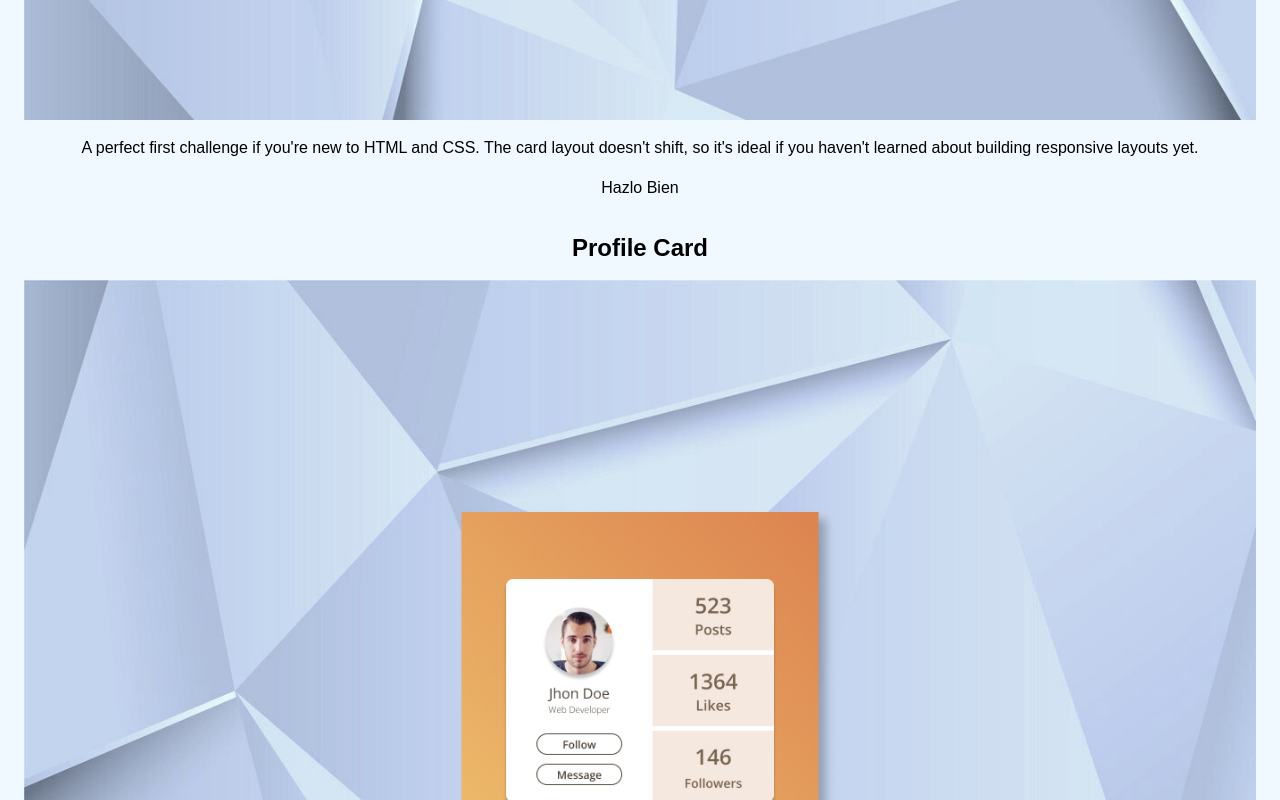
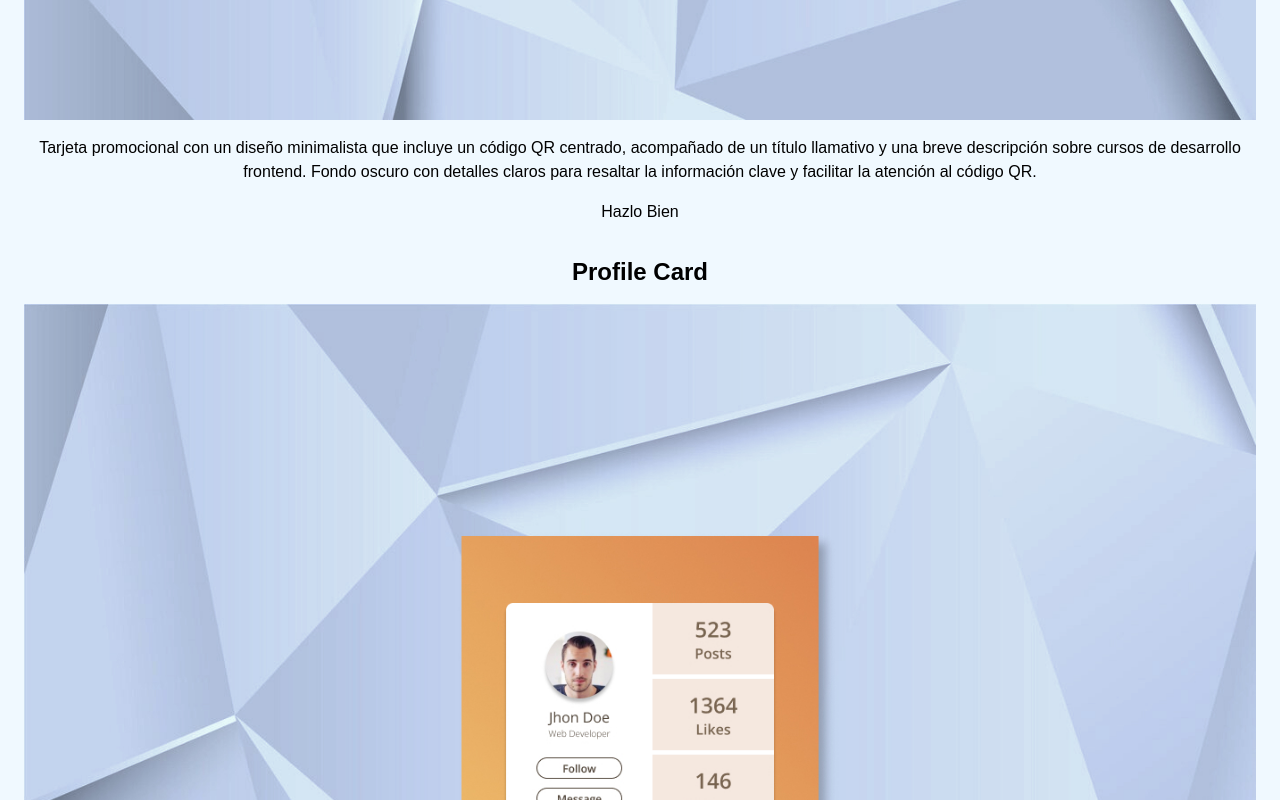
Before and after one commit to AprendeFrontend/aprende-frontend, a React (Vite) app: page /challenges in a window 1280 px wide. Shown: the part 1140-1940 px from the top of the page. Built offline with nearby package versions, Linux system fonts and the light colour scheme; no server answers.

Commit message:
Need fix data model URGENT!!

```diff
--- a/src/constants/challenges.js
+++ b/src/constants/challenges.js
@@ -2,7 +2,7 @@ const QR_CODE_COMPONENT = {
 	id: 'cc0721b5-4130-4324-851c-b3af98a37963',
 	name: 'QR code component',
 	description:
-		"A perfect first challenge if you're new to HTML and CSS. The card layout doesn't shift, so it's ideal if you haven't learned about building responsive layouts yet.",
+		'Tarjeta promocional con un diseño minimalista que incluye un código QR centrado, acompañado de un título llamativo y una breve descripción sobre cursos de desarrollo frontend. Fondo oscuro con detalles claros para resaltar la información clave y facilitar la atención al código QR.',
 	image: '/assets/images/challenges/qr-code.jpg',
 	requirements: 'Hazlo Bien'
 };
@@ -43,9 +43,13 @@ const PRICE_TABLES = {
 	requirements: 'Hazlo Bien'
 };
 
-const TRAINEE = [QR_CODE_COMPONENT, PROFILE_CARD];
-const JUNIOR = [PRICE_TABLES, PRODUCT_CARD];
-const MIDDLE = [BLACK_PLATE];
-const ADVANCED = [];
+export const CHALLENGES = {
+	0: {
+		0: [QR_CODE_COMPONENT, PROFILE_CARD],
+		1: [PRICE_TABLES, PRODUCT_CARD],
+		2: [BLACK_PLATE],
+		3: []
+	}
+};
 
-export const CHALLENGES = [TRAINEE, JUNIOR, MIDDLE, ADVANCED];
+// export const CHALLENGES = [HTML_CSS_CHALLENGES];
--- /dev/null
+++ b/src/constants/state-constants.js
@@ -0,0 +1,9 @@
+export const CHALLENGES_VALUES = {
+	HTML_CSS: 0,
+	JAVASCRIPT: 1,
+	REACT: 2,
+	TRAINEE: 0,
+	JUNIOR: 1,
+	MIDDLE: 2,
+	ADVANCED: 3
+};
--- a/src/pages/challenge/Challenge.jsx
+++ b/src/pages/challenge/Challenge.jsx
@@ -11,7 +11,8 @@ import { StyledMainContainer } from '../../styles/common';
 const Challenge = () => {
 	const { currentUser, areUser, loading } = useContext(AuthContext);
 
-	const { id, level } = useParams();
+	const { id, level, technology } = useParams();
+	console.log(level);
 
 	const [projects, setProjects] = useState([]);
 
@@ -20,7 +21,8 @@ const Challenge = () => {
 		setProjects(currentUser.projects);
 	}, [currentUser]);
 
-	const challengesForLevel = CHALLENGES[level];
+	const challengesForLevel = CHALLENGES[level][technology];
+	console.log(challengesForLevel);
 	const challengeSelected = challengesForLevel.find(
 		challenge => challenge.id === id
 	);
--- a/src/pages/challenges/Challenges.jsx
+++ b/src/pages/challenges/Challenges.jsx
@@ -1,20 +1,29 @@
 import { useState } from 'react';
 import { Link } from 'react-router-dom';
 import { CHALLENGES } from '../../constants/challenges';
+import { CHALLENGES_VALUES } from '../../constants/state-constants';
 import { StyledMainContainer } from '../../styles/common';
 
 const Challenges = () => {
-	const [level, setLevel] = useState(0);
+	const [level, setLevel] = useState(CHALLENGES_VALUES.TRAINEE);
+	const [technology, setTechnology] = useState(CHALLENGES_VALUES.HTML_CSS);
 
 	return (
 		<StyledMainContainer>
 			<h1>Desafios</h1>
-			<button onClick={() => setLevel(0)}>Aprendiz</button>
-			<button onClick={() => setLevel(1)}>Junior</button>
-			<button onClick={() => setLevel(2)}>Medio</button>
-			<button onClick={() => setLevel(3)}>Avanzado</button>
-			{CHALLENGES[level].map(challenge => (
-				<Link key={challenge.id} to={`/challenge/${level}/${challenge.id}`}>
+			<button onClick={() => setLevel(CHALLENGES_VALUES.TRAINEE)}>
+				Aprendiz
+			</button>
+			<button onClick={() => setLevel(CHALLENGES_VALUES.JUNIOR)}>Junior</button>
+			<button onClick={() => setLevel(CHALLENGES_VALUES.MIDDLE)}>Medio</button>
+			<button onClick={() => setLevel(CHALLENGES_VALUES.ADVANCED)}>
+				Avanzado
+			</button>
+			{CHALLENGES[technology][level].map(challenge => (
+				<Link
+					key={challenge.id}
+					// to={`/challenge/${level}/${technology}/${challenge.id}`}
+				>
 					<div>
 						<h2>{challenge.name}</h2>
 						<img src={challenge.image} alt='' />
```
Also changed, not shown: public/assets/images/challenges/price-tables.jpg.
